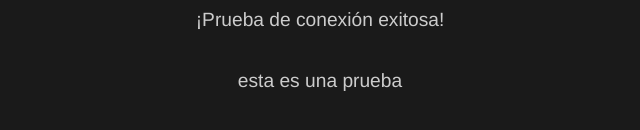
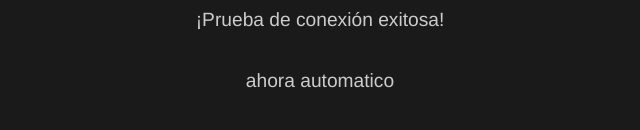
Before and after one commit to videocamchile-netizen/videocamchile.lat-landingpage, a plain HTML site: page index.html in a window 1280 px wide. Shown: the part 420-550 px from the top of the page, 320-960 px from the left. Drawn offline with Linux system fonts and the light colour scheme.

Commit message:
estrella final

```diff
--- a/index.html
+++ b/index.html
@@ -29,6 +29,6 @@
     <h1>🎬 VideoCam Chile</h1>
     <p>Estamos preparando un nuevo espacio para la producción audiovisual.</p>
     <p>¡Prueba de conexión exitosa!</p>
-    <p>esta es una prueba</p>
+    <p>ahora automatico</p>
 </body>
 </html>
```
